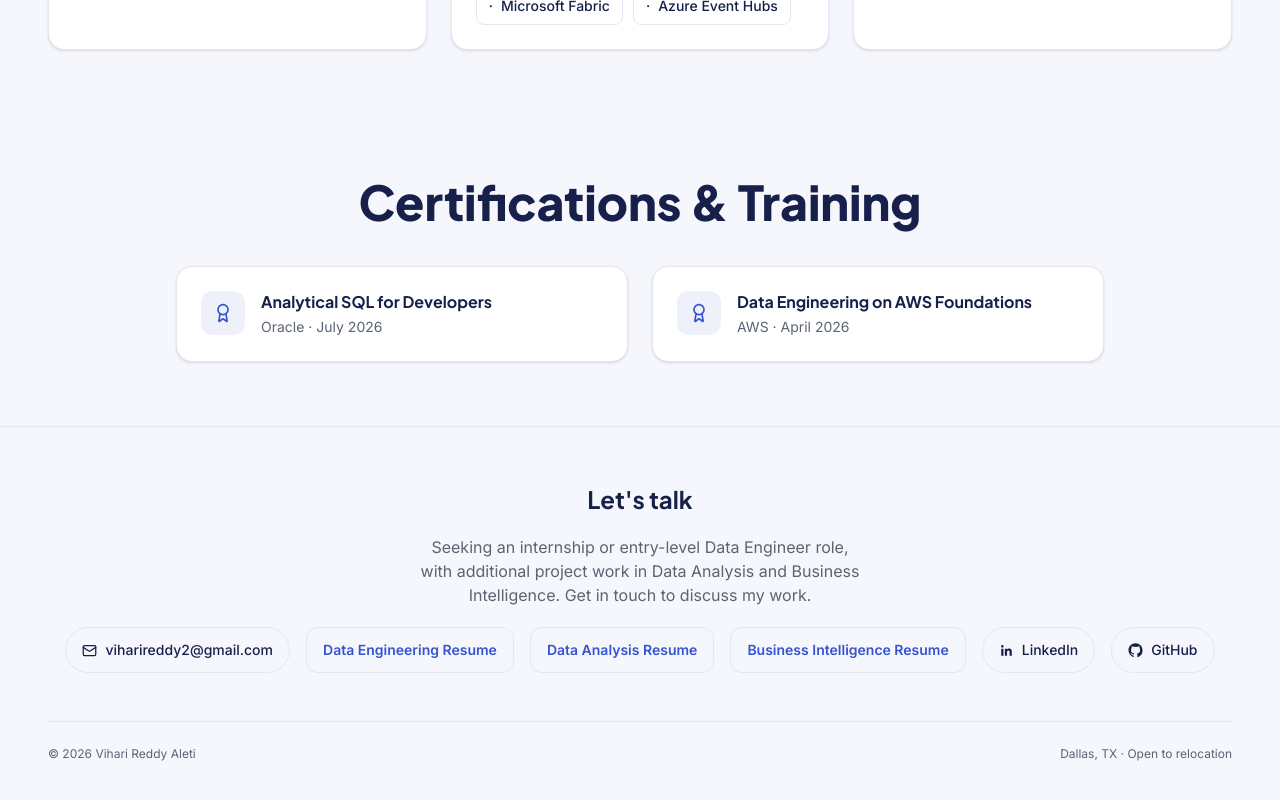
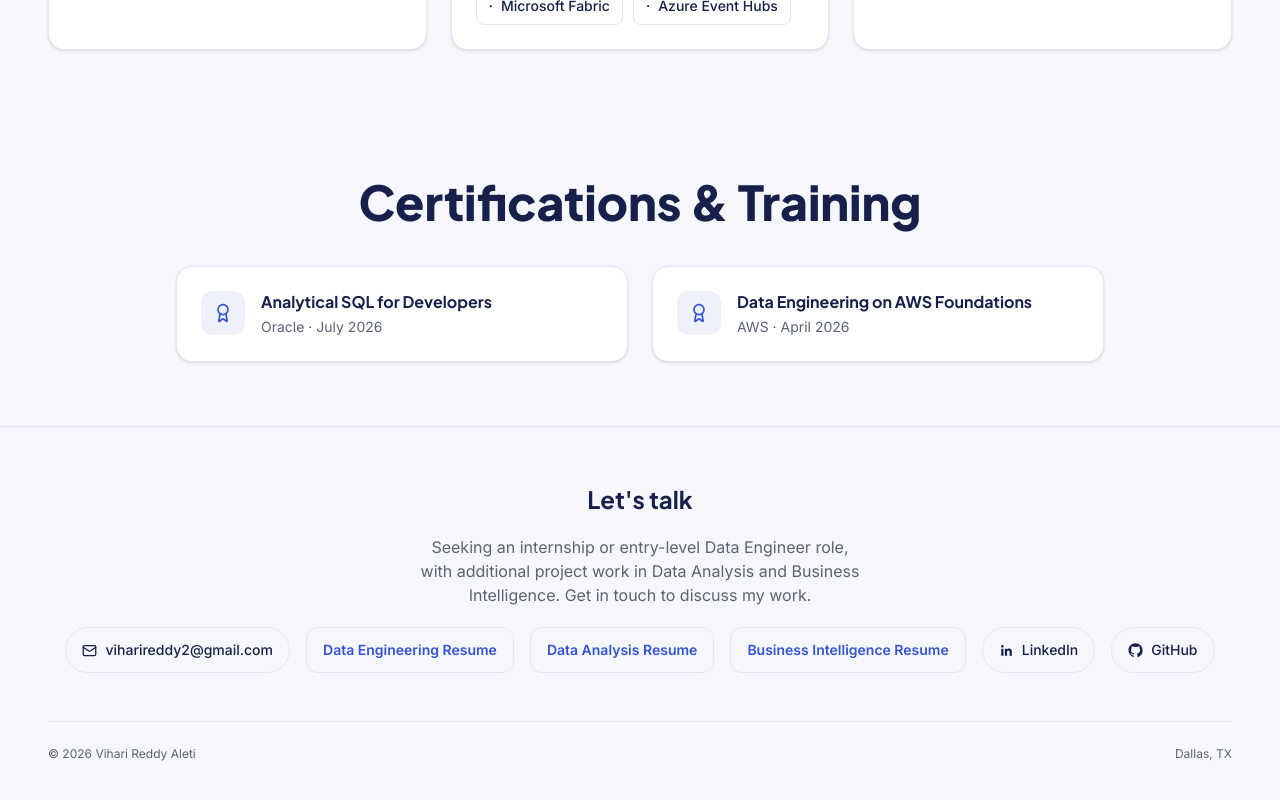
Before and after one commit to viharireddy2-byte/Portfolio, a React (Vite) app: page / in a window 1280 px wide. Shown: the part 5031-5831 px from the top of the page. Built offline with nearby package versions, Linux system fonts and the light colour scheme.

Commit message:
Update LinkedIn URL and omit relocation preference

```diff
--- a/src/components/Footer.jsx
+++ b/src/components/Footer.jsx
@@ -44,7 +44,7 @@ export default function Footer() {
 
         <div className="mt-12 pt-6 border-t border-line flex flex-col sm:flex-row items-center justify-between gap-3 text-xs text-slate">
           <span>© {new Date().getFullYear()} {personal.name}</span>
-          <span>{personal.location} · {personal.relocation}</span>
+          <span>{personal.location}</span>
         </div>
       </div>
     </footer>
--- a/src/data/profile.js
+++ b/src/data/profile.js
@@ -11,9 +11,8 @@ export const personal = {
   headline: "Data Engineering, Analytics & Business Intelligence",
   eduLine: "M.S. in Information Technology, Belhaven University (May 2026) · GPA 3.86/4.0",
   location: "Dallas, TX",
-  relocation: "Open to relocation",
   email: "viharireddy2@gmail.com",
-  linkedin: "https://www.linkedin.com/in/viharireddy2/",
+  linkedin: "https://www.linkedin.com/in/vihari-reddy-389b38449/",
   github: "https://github.com/viharireddy2-byte",
   resumeFile: `${import.meta.env.BASE_URL}resume.pdf`,
   summary: "I build data pipelines, analytics models, and dashboards with checks that make their results easier to trust. My projects span a 50M-event AWS lakehouse, product and purchase analytics, and BigQuery–Looker reporting. My professional background in business and data consulting includes KPI validation, migration UAT, and resolving reporting discrepancies.",
```
Also changed, not shown: 1 other file (tests, documents, lock files or other folders).
